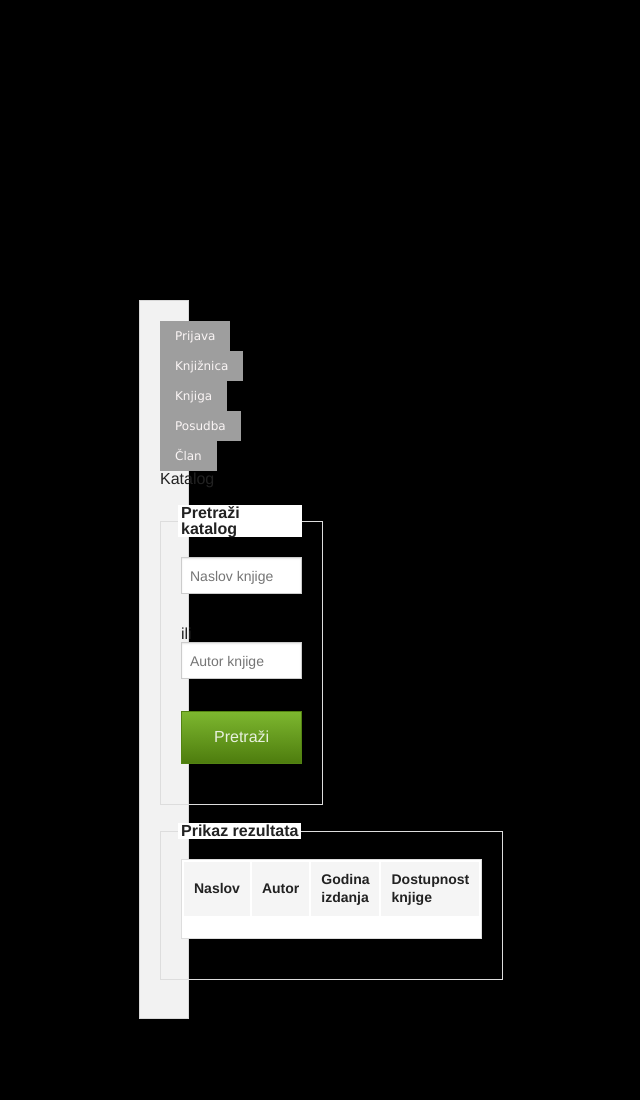
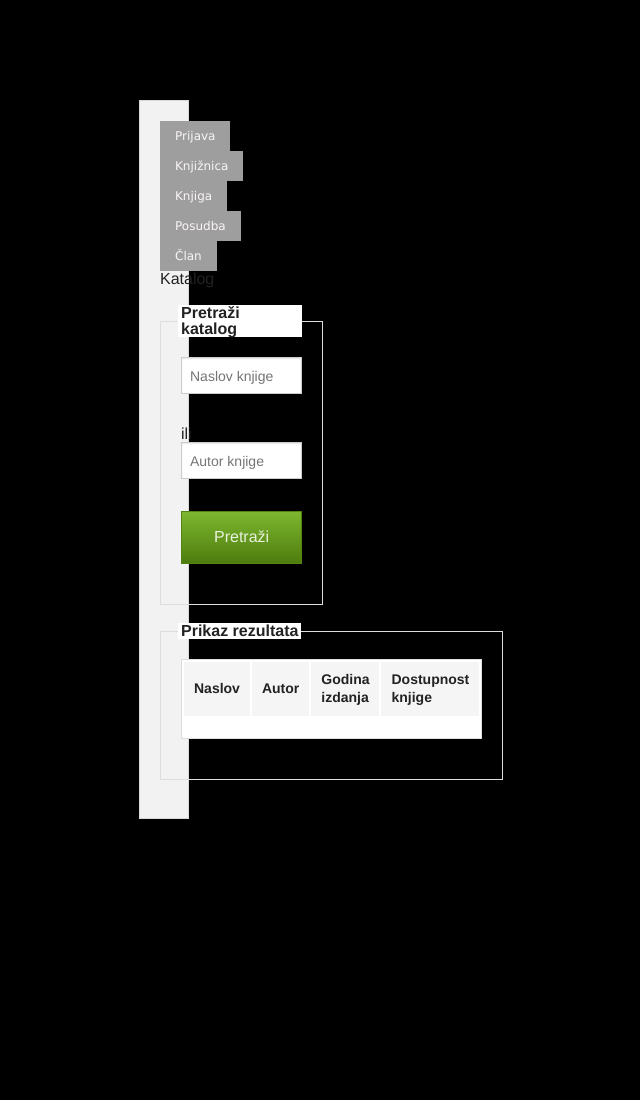
Before and after one commit to ecelebic/knjiznica, a PHP site: page /index.html in a window 1280 px wide. Shown: the whole page, without its empty margins (476-1116 px from the left). After the commit the page ends 819 px from the top, so only its background shows below. Run offline with PHP 8.4, Linux system fonts and the light colour scheme; lists and menus that the app fills with data are empty; grey boxes are pictures that could not be loaded.

Commit message:
Promjena margin-top 100px

```diff
--- a/css/stil.css
+++ b/css/stil.css
@@ -21,5 +21,5 @@ body {
 background: black;
 margin-left: 600px;
 margin-right: 600px;
-margin-top: 300px;
+margin-top: 100px;
 }
```
